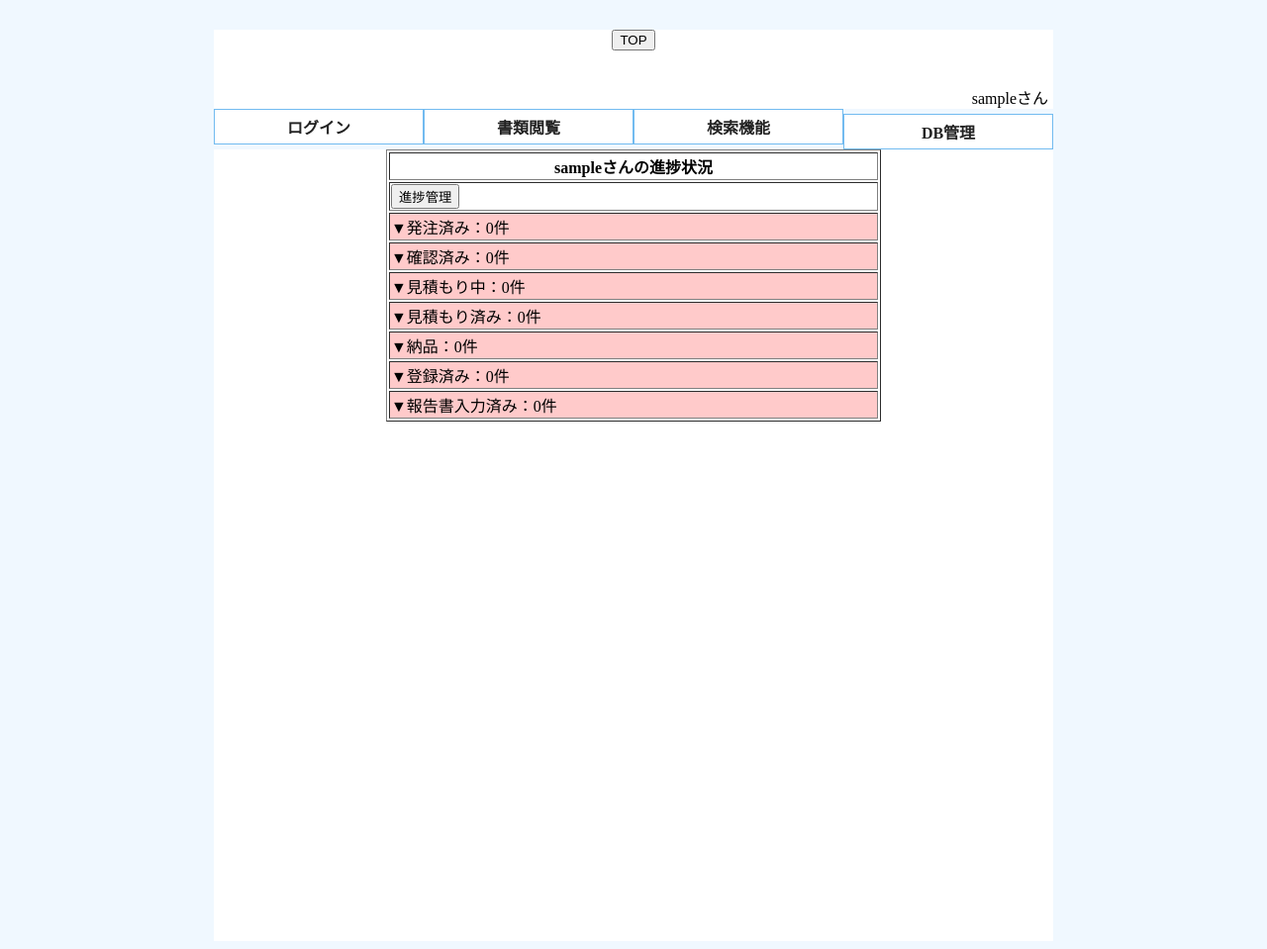
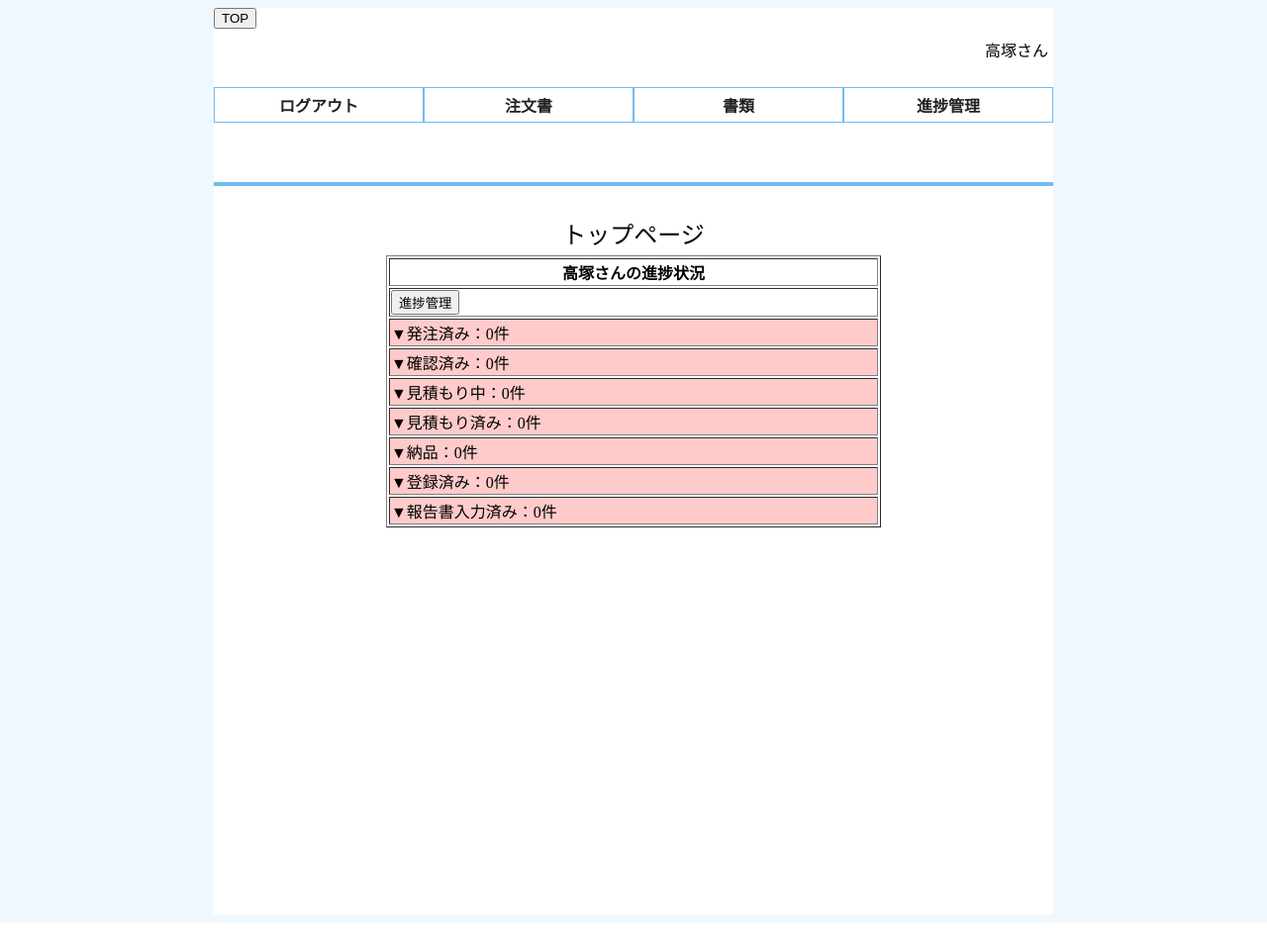
Before and after one commit to aso1301007/Bloody-assassin, a PHP site: page /School_Home.php in a window 1280 px wide. Shown: the whole page at 99% size. After the commit the page ends 932 px from the top, so only its background shows below. Run offline with PHP 8.4, Linux system fonts and the light colour scheme; the visitor is signed in with stand-in values (Sample User, id 1); data that the repository does not hold is empty.

Commit message:
Update School_Home.php

```diff
--- a/ACS_System/Shcool/School_Home.php
+++ b/ACS_System/Shcool/School_Home.php
@@ -3,11 +3,11 @@
 <html lang="ja" xmlns="http://www.w3.org/1999/xhtml" xml:lang="ja">
 <head>
 <meta http-equiv="Content-Type" content="text/html; charset=UTF-8" />
-<link rel="stylesheet" type="text/css" href="../css.css"></link>
+<link rel="stylesheet" type="text/css" href="css.css"></link>
 
 <title>学校ホームページ</title>
-<script type="text/javascript" src="../js/jquery-3.0.0.min.js"></script>
-<script src="../js/jquery.focused.min.js"></script>
+<script type="text/javascript" src="js/jquery-3.0.0.min.js"></script>
+<script src="js/jquery.focused.min.js"></script>
 <script type="text/javascript">
 	jQuery(document).ready(function($){
 		$("#menu li").hover(function() {
@@ -26,9 +26,11 @@
 		//DB接続を行うPHPファイルを読み込み。同一フォルダにDB.phpを保存しておく
 		require_once "../DB.php";
 		//セッションデータ取得
-		$user_id = $_SESSION['user_id'];	//ユーザ表.ユーザid
-	  	$user_name = $_SESSION['user_name'];//ログイン者名
-	?>
+//		$user_id = $_SESSION['user_id'];	//ユーザ表.ユーザid
+//	  	$user_name = $_SESSION['user_name'];//ログイン者名
+		$user_name="高塚";
+		$user_id="2";
+		?>
 	<?php
 		class page{
 			//プロパティを定義
@@ -80,39 +82,44 @@
 		}
 	?>
 	<div id="header">
-		<div id="title">
-			<input type="button" name="top" value="TOP" onclick="location.href='School_Home.php'" />
-		</div>
+			<input type="button" name="top" value="TOP" onclick="location.href='School_Home.php'">
+
 		<div id="login_name"><?php echo $user_name;?>さん</div>
-	</div>
+	</div></div>
 	<div id="select_menu" style="clear:left;">
 		<ul id="menu">
-			<li>ログイン</li>
-			<li>書類閲覧
+			<li>ログアウト
 				<ul style="list-style:none;">
-					<li><a href="#">発注書一覧</a></li>
-					<li><a href="#">制作物結果報告書</a></li>
+					<li><a href="../Login/Logout.php">ログアウト</a></li>
 				</ul>
 			</li>
-			<li>検索機能
+			<li>注文書
 				<ul style="list-style:none;">
-					<li><a href="#">制作物ナンバー検索</a></li>
+					<li><a href="#">新規注文書</a></li>
+					<li><a href="#">注文書選択</a></li>
 				</ul>
 			</li>
-			<li>DB管理
+			<li>書類
 				<ul style="list-style:none;">
-					<li><a href="#">注文者マスタ追加</a></li>
-					<li><a href="#">制作会社マスタ追加</a></li>
+					<li><a href="#">書類閲覧</a></li>
+					<li><a href="#">製作物画像登録</a></li>
+				</ul>
+			</li>
+			<li>進捗管理
+				<ul style="list-style:none;">
+					<li><a href="progress/Img_select.php">進捗管理</a></li>
 				</ul>
 			</li>
 		</ul>
 	</div>
 
 	<div id="main">
+	<div id="border"></div>
+	<div id="title">トップページ</div>
 		<table border="1" width="500" align="center">
 			<tr><th><?php echo $user_name;?>さんの進捗状況</th></tr>
 		<tr><td>
-			<form action="" method="post">
+ 			<form action="" method="post">
 				<input type="submit" name="TOP" value="進捗管理"></input>
 			</form>
 		</td></tr>
```
